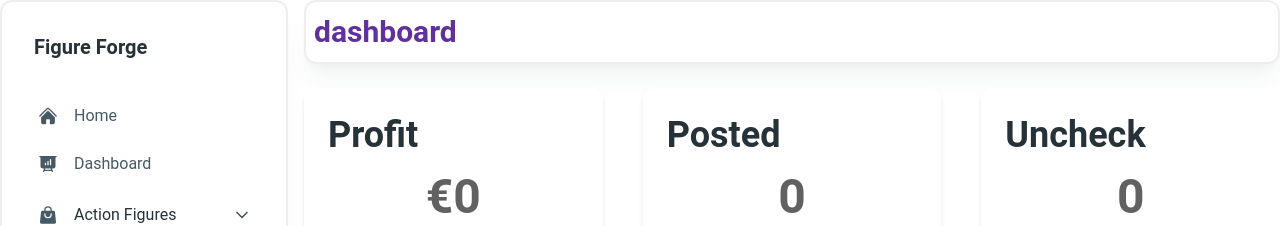
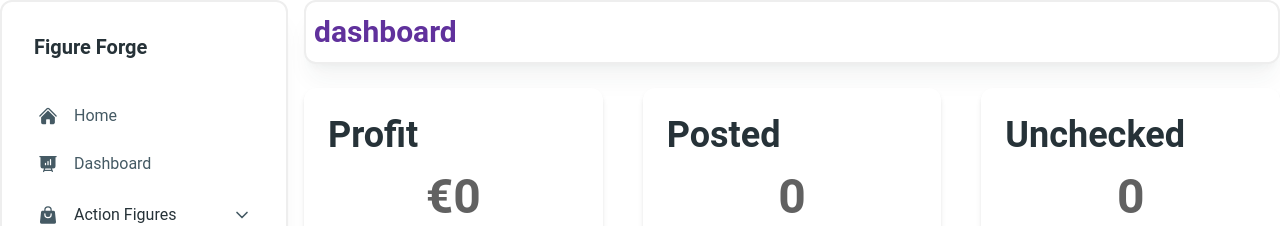
Before and after one commit to SunRise-11/figure-forge-shop, a Next.js app in the folder frontend/: page /dashboard in a window 1280 px wide. Shown: the top 226 px of the page. Built offline with nearby package versions, Linux system fonts and the light colour scheme; no server answers.

Commit message:
Fix typo

```diff
--- a/frontend/src/app/(admin)/dashboard/page.tsx
+++ b/frontend/src/app/(admin)/dashboard/page.tsx
@@ -9,7 +9,7 @@ const Dashboard = () => {
       <div className=" absolute top-16 right-0 flex flex-row gap-10 w-full max-w-[calc(100vw-19rem)]">
         <Card title="Profit" />
         <Card title="Posted" />
-        <Card title="Uncheck" />
+        <Card title="Unchecked" />
       </div>
       <div className="w-3/4 absolute left-[19rem] top-60 flex flex-row gap-10 mt-10"></div>
       <AllFiguresComponent />
--- a/frontend/src/app/components/admin/Sidebar.tsx
+++ b/frontend/src/app/components/admin/Sidebar.tsx
@@ -81,7 +81,7 @@ export function Sidebar() {
                   <ListItemPrefix>
                     <ChevronRightIcon strokeWidth={3} className="h-3 w-5" />
                   </ListItemPrefix>
-                  Uncheck
+                  Unchecked
                 </ListItem>
               </a>
               <Link href="/filteredfigures/posted">
```
